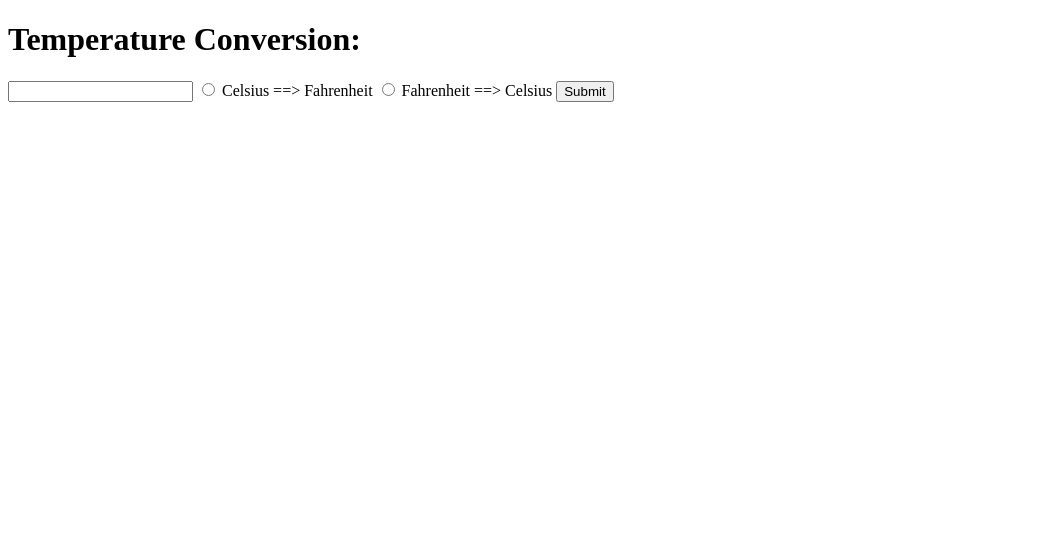
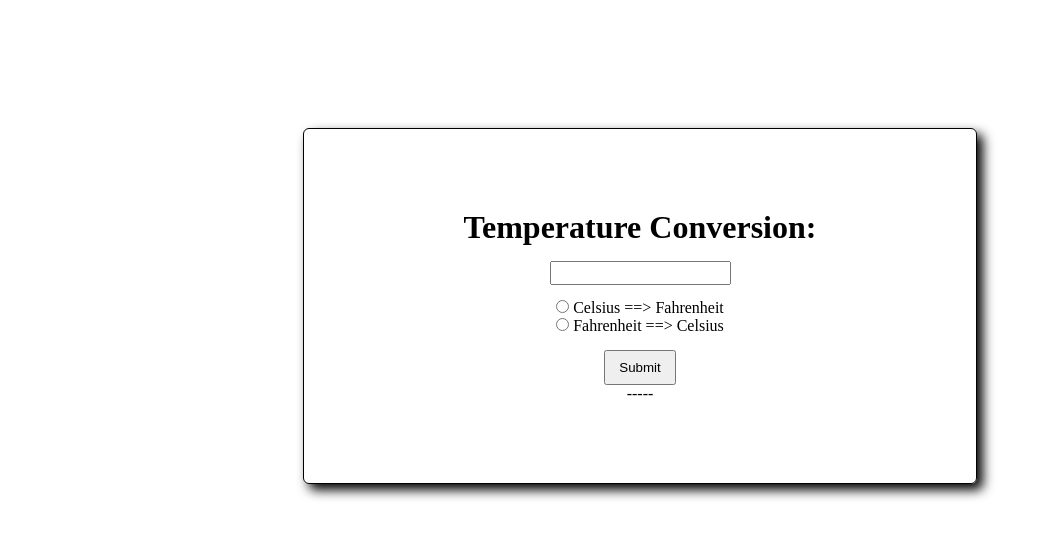
Before and after one commit to Junkard/frontend-projects, a plain HTML site: page src/temperature-converter/index.html in a window 1280 px wide. Shown: the whole page, without its empty margins (0-1047 px from the left). Drawn offline with Linux system fonts and the light colour scheme.

Commit message:
style: make the whole project design better

```diff
--- a/src/temperature-converter/index.html
+++ b/src/temperature-converter/index.html
@@ -1,26 +1,35 @@
 <!DOCTYPE html>
 <html lang="en">
+
 <head>
     <meta charset="UTF-8">
     <meta name="viewport" content="width=device-width, initial-scale=1.0">
     <link rel="stylesheet" href="style.css">
     <title>Temperature Conversion</title>
 </head>
+
 <body>
+    <div class="container">
+        <div class="tempWrapper">
             <h1>
                 <label for="tempInput">Temperature Conversion:</label>
             </h1>
             <input type="text" name="tempInput" id="tempInput">
 
+            <div class="radioWrapper">
                 <input type="radio" name="tempConverter" id="CelToFah">
                 <label for="tempConverter">Celsius ==> Fahrenheit</label>
+            </div>
+            <div class="radioWrapper">
                 <input type="radio" name="tempConverter" id="FahToCel">
                 <label for="tempConverter">Fahrenheit ==> Celsius</label>
-
+            </div>
             <button type="submit" id="submitBtn">Submit</button>
-
-    <p id="tempOutput"></p>
+            <p id="tempOutput">-----</p>
+        </div>
+    </div>
 
     <script src="script.js"></script>
 </body>
+
 </html>
--- a/src/temperature-converter/style.css
+++ b/src/temperature-converter/style.css
@@ -0,0 +1,33 @@
+*{
+    margin:auto;
+    padding:0;
+}
+
+#tempInput,
+.radioWrapper,
+#submitBtn{
+    display: block;
+}
+
+.container{
+    text-align: center;
+    margin-top: 10vw;
+}
+
+.tempWrapper{
+    width:50%;
+    border: 1px solid black;
+    padding: 5em 1em;
+    border-radius: 6px;
+    box-shadow: 6px 6px 12px;
+}
+
+#tempInput{
+    line-height: 1.5em;
+    margin: 1.1em auto;
+}
+
+#submitBtn{
+    margin-top: 1.1em;
+    padding: 0.6em 1em;
+}
```
Lines whose indentation alone changed are shown as unchanged.
